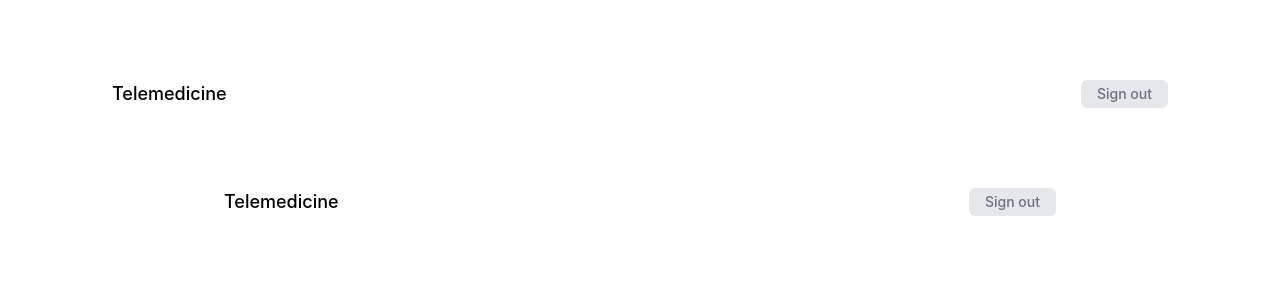
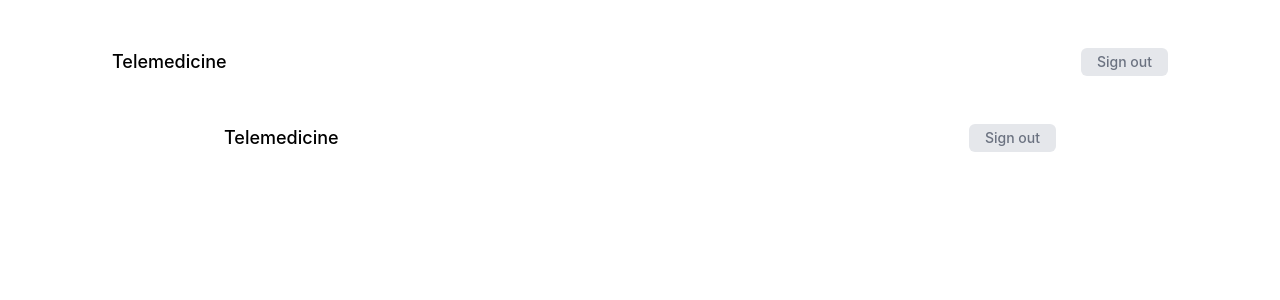
Before and after one commit to santhitak/telemedicine, a Next.js app: page /components/Nav in a window 1280 px wide. Shown: the top 300 px of the page. Built offline with nearby package versions, Linux system fonts and the light colour scheme.

Commit message:
fix: padding

```diff
--- a/src/pages/components/Nav.tsx
+++ b/src/pages/components/Nav.tsx
@@ -35,7 +35,7 @@
   };
 
   return (
-    <div className="flex min-h-screen flex-col items-center justify-between px-28 py-20">
+    <div className="flex min-h-screen flex-col items-center justify-between px-28 py-12">
       <div className="w-full h-full flex flex-col">
         <div className="flex justify-between items-center">
           <Link href="/">
```
